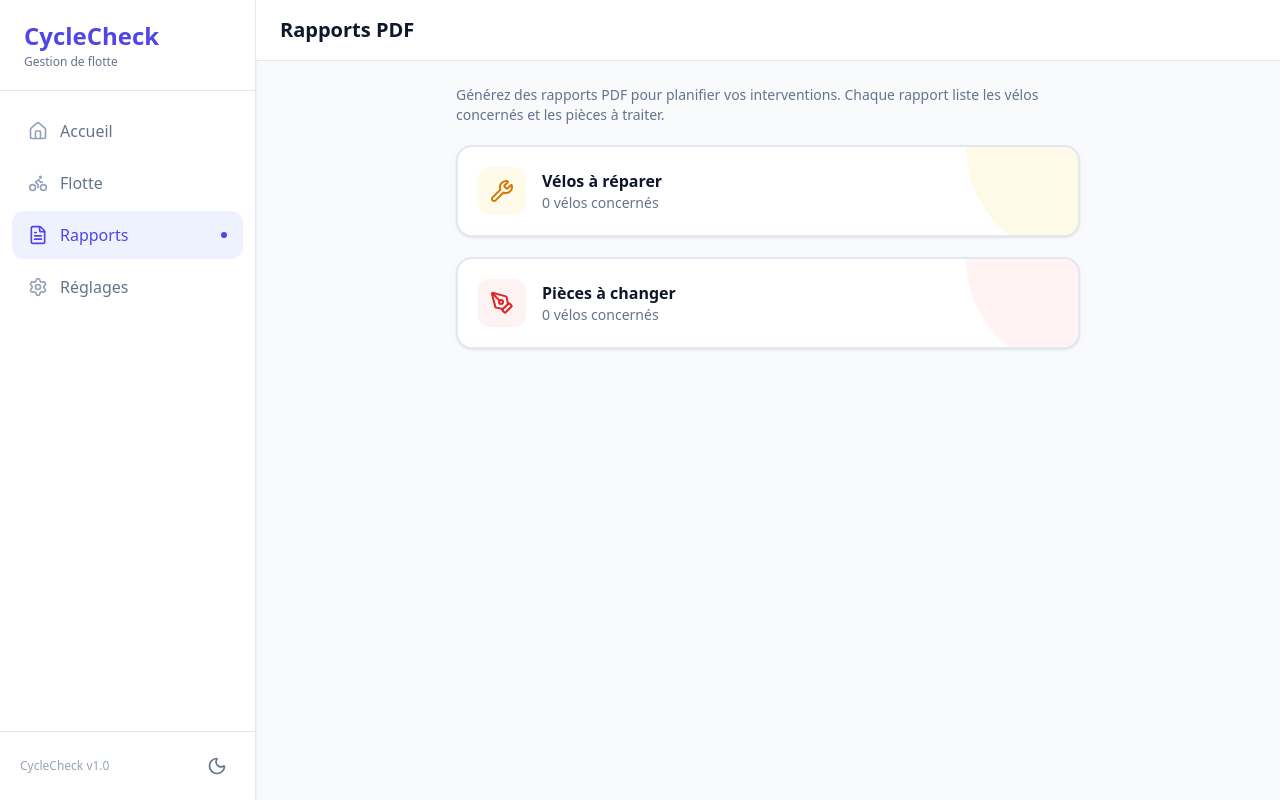
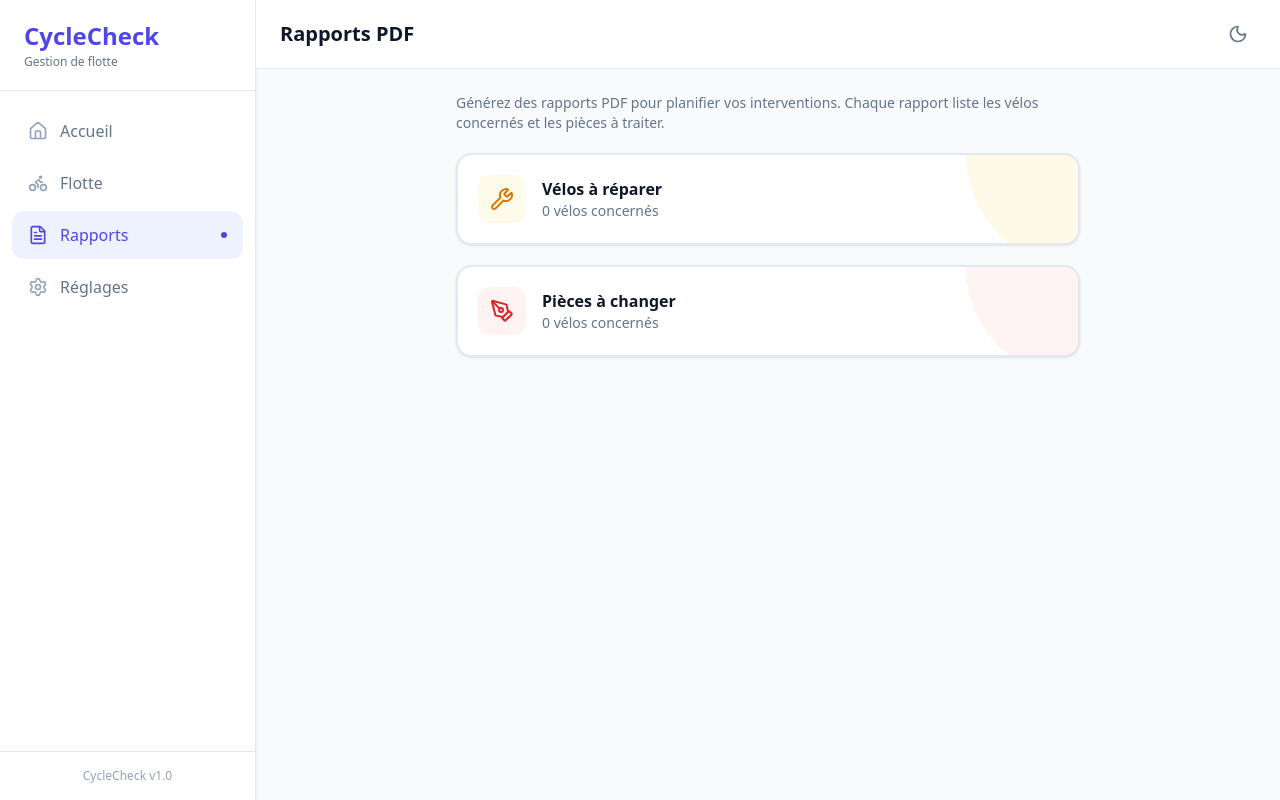
Before and after one commit to Octavio945/Cycle-check, a Next.js app: page /reports in a window 1280 px wide. Built offline with nearby package versions, Linux system fonts and the light colour scheme.

Commit message:
correction pour le mode

```diff
--- a/src/app/bikes/[id]/page.tsx
+++ b/src/app/bikes/[id]/page.tsx
@@ -9,6 +9,7 @@ import { ArrowLeft, Trash2, Camera, Plus } from 'lucide-react';
 import { PartStatus, BikePart } from '@/types';
 import { v4 as uuidv4 } from 'uuid';
 import ConfirmModal from '@/components/ui/ConfirmModal';
+import ThemeToggle from '@/components/ui/ThemeToggle';
 
 export default function BikeDetailPage({ params }: { params: Promise<{ id: string }> }) {
   const { id } = use(params);
@@ -125,6 +126,8 @@ export default function BikeDetailPage({ params }: { params: Promise<{ id: strin
           </Link>
           <h1 className="text-xl font-bold text-[var(--cc-text)] truncate max-w-[200px] sm:max-w-none">{bike.id}</h1>
         </div>
+        <div className="flex items-center gap-2">
+          <ThemeToggle />
           <button
             onClick={() => setDeleteBikeModal(true)}
             className="p-2 text-[var(--cc-danger)] hover:bg-[var(--cc-danger-light)] rounded-full transition-colors"
@@ -132,6 +135,7 @@ export default function BikeDetailPage({ params }: { params: Promise<{ id: strin
           >
             <Trash2 className="w-5 h-5" />
           </button>
+        </div>
       </header>
 
       <div className="max-w-5xl mx-auto px-4 sm:px-6 lg:px-10 py-6 grid grid-cols-1 lg:grid-cols-3 gap-6">
--- a/src/app/bikes/page.tsx
+++ b/src/app/bikes/page.tsx
@@ -5,6 +5,7 @@ import Link from 'next/link';
 import { Plus, Bike as BikeIcon, Search } from 'lucide-react';
 import { useStore } from '@/store/useStore';
 import { Bike, PartStatus } from '@/types';
+import ThemeToggle from '@/components/ui/ThemeToggle';
 
 const getBikeGlobalStatus = (bike: Bike): PartStatus => {
   if (bike.parts.some(p => p.status === 'replace')) return 'replace';
@@ -48,12 +49,15 @@ export default function BikesPage() {
         <h1 className="text-xl font-semibold text-[var(--cc-text)]">
           Flotte <span className="text-[var(--cc-text-faint)] font-normal text-base">({filteredBikes.length})</span>
         </h1>
+        <div className="flex items-center gap-3">
+          <ThemeToggle />
           <Link
             href="/bikes/new"
             className="flex items-center gap-2 bg-[var(--cc-primary)] text-white px-4 py-2 rounded-xl font-medium text-sm hover:opacity-90 active:scale-95 transition-all shadow-sm"
           >
             <Plus className="w-4 h-4" /> Ajouter
           </Link>
+        </div>
       </header>
 
       <div className="px-4 pt-4 pb-8 sm:px-6 lg:px-10 max-w-5xl mx-auto space-y-4">
--- a/src/app/reports/page.tsx
+++ b/src/app/reports/page.tsx
@@ -5,6 +5,7 @@ import { ArrowLeft, FileOutput, Wrench, PenTool } from 'lucide-react';
 import { useStore } from '@/store/useStore';
 import { generatePDFReport } from '@/lib/pdfService';
 import { useState } from 'react';
+import ThemeToggle from '@/components/ui/ThemeToggle';
 
 export default function ReportsPage() {
   const bikes = useStore((state) => state.bikes);
@@ -24,11 +25,14 @@ export default function ReportsPage() {
 
   return (
     <div className="min-h-screen bg-[var(--cc-bg)]">
-      <header className="flex items-center gap-4 px-4 py-4 bg-[var(--cc-surface)] border-b border-[var(--cc-border)] sticky top-0 z-10 sm:px-6">
-        <Link href="/" className="p-2 -ml-2 hover:bg-[var(--cc-border-subtle)] rounded-full transition-colors md:hidden">
-          <ArrowLeft className="w-5 h-5 text-[var(--cc-text-muted)]" />
-        </Link>
-        <h1 className="text-xl font-semibold text-[var(--cc-text)]">Rapports PDF</h1>
+      <header className="flex items-center justify-between gap-4 px-4 py-4 bg-[var(--cc-surface)] border-b border-[var(--cc-border)] sticky top-0 z-10 sm:px-6">
+        <div className="flex items-center gap-3">
+          <Link href="/" className="p-2 -ml-2 hover:bg-[var(--cc-border-subtle)] rounded-full transition-colors md:hidden">
+            <ArrowLeft className="w-5 h-5 text-[var(--cc-text-muted)]" />
+          </Link>
+          <h1 className="text-xl font-semibold text-[var(--cc-text)]">Rapports PDF</h1>
+        </div>
+        <ThemeToggle />
       </header>
 
       <div className="max-w-2xl mx-auto px-4 py-6 sm:px-6 space-y-5">
--- a/src/app/settings/page.tsx
+++ b/src/app/settings/page.tsx
@@ -3,17 +3,21 @@
 import Link from 'next/link';
 import { ArrowLeft, List, Info, Moon } from 'lucide-react';
 import { useTheme } from '@/components/ui/ThemeProvider';
+import ThemeToggle from '@/components/ui/ThemeToggle';
 
 export default function SettingsPage() {
   const { theme, toggleTheme } = useTheme();
 
   return (
     <div className="min-h-screen bg-[var(--cc-bg)]">
-      <header className="flex items-center gap-4 px-4 py-4 bg-[var(--cc-surface)] border-b border-[var(--cc-border)] sticky top-0 z-10 sm:px-6">
-        <Link href="/" className="p-2 -ml-2 hover:bg-[var(--cc-border-subtle)] rounded-full transition-colors md:hidden">
-          <ArrowLeft className="w-5 h-5 text-[var(--cc-text-muted)]" />
-        </Link>
-        <h1 className="text-xl font-semibold text-[var(--cc-text)]">Paramètres</h1>
+      <header className="flex items-center justify-between gap-4 px-4 py-4 bg-[var(--cc-surface)] border-b border-[var(--cc-border)] sticky top-0 z-10 sm:px-6">
+        <div className="flex items-center gap-3">
+          <Link href="/" className="p-2 -ml-2 hover:bg-[var(--cc-border-subtle)] rounded-full transition-colors md:hidden">
+            <ArrowLeft className="w-5 h-5 text-[var(--cc-text-muted)]" />
+          </Link>
+          <h1 className="text-xl font-semibold text-[var(--cc-text)]">Paramètres</h1>
+        </div>
+        <ThemeToggle />
       </header>
 
       <div className="max-w-2xl mx-auto px-4 py-6 sm:px-6 space-y-6">
--- a/src/app/settings/parts/page.tsx
+++ b/src/app/settings/parts/page.tsx
@@ -5,6 +5,7 @@ import Link from 'next/link';
 import { ArrowLeft, Plus, Trash2, Edit2, Check, X, Info } from 'lucide-react';
 import { useStore } from '@/store/useStore';
 import ConfirmModal from '@/components/ui/ConfirmModal';
+import ThemeToggle from '@/components/ui/ThemeToggle';
 
 export default function PartsSettingsPage() {
   const { baseParts, addBasePart, removeBasePart, updateBasePart } = useStore();
@@ -60,7 +61,8 @@ export default function PartsSettingsPage() {
       />
 
       {/* Header */}
-      <header className="flex items-center gap-4 p-4 bg-[var(--cc-surface)] border-b border-[var(--cc-border)] sticky top-0 z-10">
+      <header className="flex items-center justify-between gap-4 p-4 bg-[var(--cc-surface)] border-b border-[var(--cc-border)] sticky top-0 z-10">
+        <div className="flex items-center gap-3">
           <Link href="/settings" className="p-2 -ml-2 hover:bg-[var(--cc-border-subtle)] rounded-full transition-colors">
             <ArrowLeft className="w-6 h-6 text-[var(--cc-text-muted)]" />
           </Link>
@@ -68,6 +70,8 @@ export default function PartsSettingsPage() {
             <h1 className="text-xl font-semibold text-[var(--cc-text)]">Pièces de base</h1>
             <p className="text-xs text-[var(--cc-text-muted)]">Liste commune à tous les vélos</p>
           </div>
+        </div>
+        <ThemeToggle />
       </header>
 
       <div className="p-4 space-y-4">
--- a/src/components/ui/AppShell.tsx
+++ b/src/components/ui/AppShell.tsx
@@ -2,8 +2,7 @@
 
 import Link from 'next/link';
 import { usePathname } from 'next/navigation';
-import { Home, Bike, FileText, Settings, Sun, Moon } from 'lucide-react';
-import { useTheme } from './ThemeProvider';
+import { Home, Bike, FileText, Settings } from 'lucide-react';
 
 const NAV_ITEMS = [
   { href: '/', icon: Home, label: 'Accueil' },
@@ -14,24 +13,10 @@ const NAV_ITEMS = [
 
 export default function AppShell({ children }: { children: React.ReactNode }) {
   const pathname = usePathname();
-  const { theme, toggleTheme } = useTheme();
-
   const isActive = (href: string) => {
     if (href === '/') return pathname === '/';
     return pathname.startsWith(href);
   };
-
-  const ThemeToggle = () => (
-    <button
-      onClick={toggleTheme}
-      aria-label={theme === 'dark' ? 'Passer en mode clair' : 'Passer en mode sombre'}
-      className="p-2 rounded-xl transition-all text-[var(--cc-text-muted)] hover:text-[var(--cc-text)] hover:bg-[var(--cc-border-subtle)]"
-    >
-      {theme === 'dark'
-        ? <Sun className="w-5 h-5 text-amber-400" />
-        : <Moon className="w-5 h-5" />}
-    </button>
-  );
 
   return (
     <div className="flex min-h-screen bg-[var(--cc-bg)]">
@@ -68,10 +53,9 @@ export default function AppShell({ children }: { children: React.ReactNode }) {
           })}
         </nav>
 
-        {/* Footer sidebar : version + toggle thème */}
-        <div className="px-5 py-4 border-t border-[var(--cc-border)] flex items-center justify-between">
+        {/* Footer sidebar : version */}
+        <div className="px-5 py-4 border-t border-[var(--cc-border)] flex items-center justify-center">
           <span className="text-xs text-[var(--cc-text-faint)]">CycleCheck v1.0</span>
-          <ThemeToggle />
         </div>
       </aside>
 
@@ -103,10 +87,6 @@ export default function AppShell({ children }: { children: React.ReactNode }) {
               </Link>
             );
           })}
-          {/* Toggle thème dans la bottom nav */}
-          <div className="flex items-center justify-center px-3 border-l border-[var(--cc-border)]">
-            <ThemeToggle />
-          </div>
         </div>
       </nav>
     </div>
--- /dev/null
+++ b/src/components/ui/ThemeToggle.tsx
@@ -0,0 +1,22 @@
+'use client';
+
+import { Sun, Moon } from 'lucide-react';
+import { useTheme } from './ThemeProvider';
+
+export default function ThemeToggle() {
+  const { theme, toggleTheme } = useTheme();
+
+  return (
+    <button
+      onClick={toggleTheme}
+      aria-label={theme === 'dark' ? 'Passer en mode clair' : 'Passer en mode sombre'}
+      className="p-2 rounded-xl transition-all text-[var(--cc-text-muted)] hover:text-[var(--cc-text)] hover:bg-[var(--cc-border-subtle)]"
+    >
+      {theme === 'dark' ? (
+        <Sun className="w-5 h-5 text-amber-400" />
+      ) : (
+        <Moon className="w-5 h-5" />
+      )}
+    </button>
+  );
+}
```
Also changed, not shown: src/app/bikes/new/page.tsx (+9 -5 lines), src/app/page.tsx (+11 -4 lines). Lines whose indentation alone changed are shown as unchanged.
